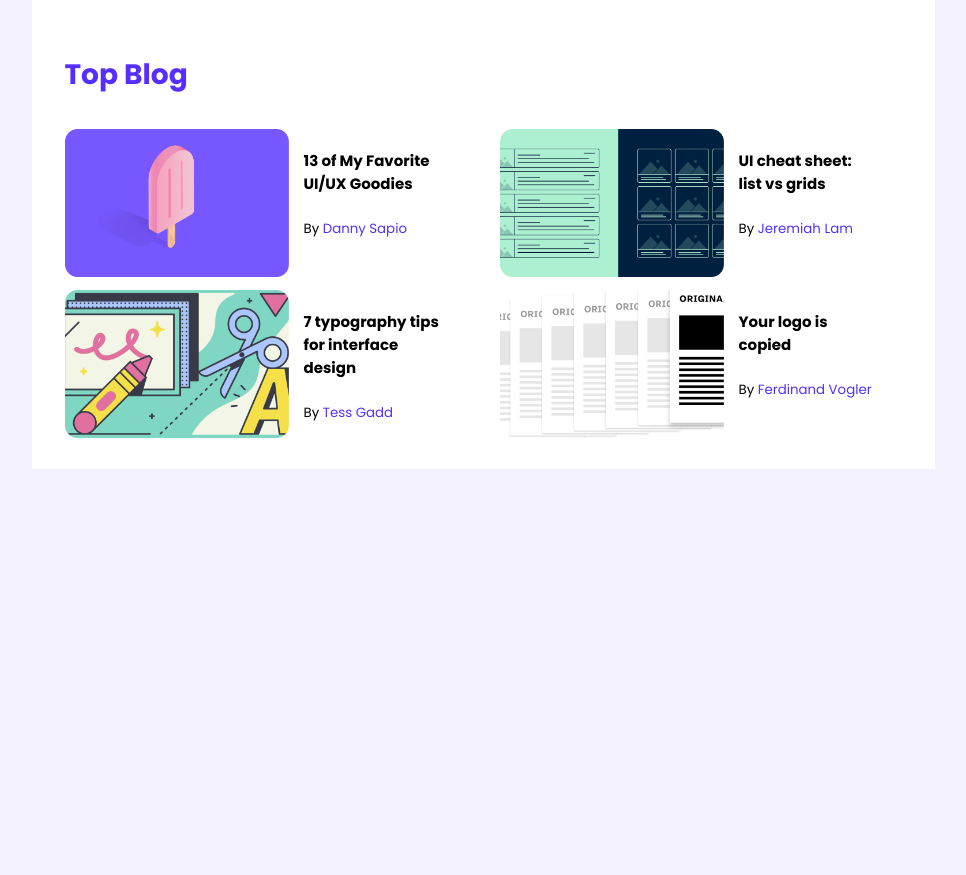
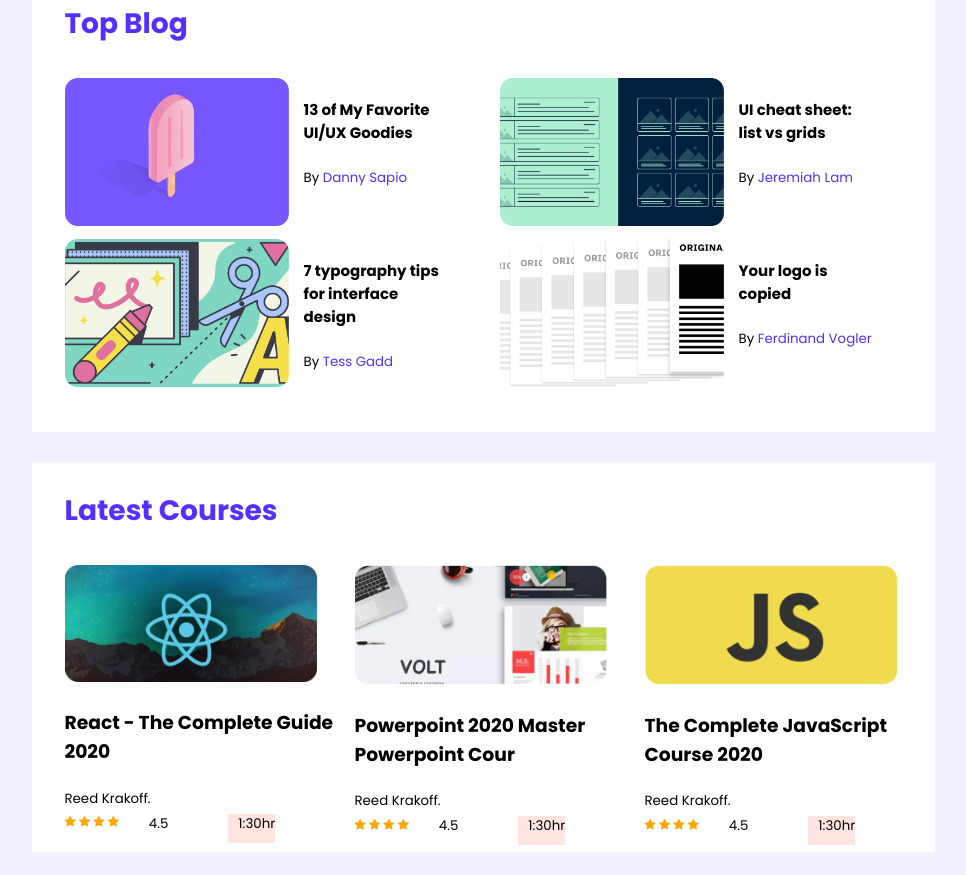
Before and after one commit to mahfujur-shohan/leader-board-css3, a plain HTML site: page index.html in a window 1280 px wide. Shown: the part 350-1225 px from the top of the page, without its empty margins (157-1123 px from the left). Before the commit the page ends 827 px from the top, so only its background shows below. Drawn offline with Linux system fonts and the light colour scheme.

Commit message:
almost done

```diff
--- a/index.html
+++ b/index.html
@@ -6,6 +6,8 @@
     <meta name="viewport" content="width=device-width, initial-scale=1.0">
     <link rel="stylesheet" href="styles/style.css">
     <title>leader board</title>
+    <!-- font awesome -->
+    <link rel="stylesheet" href="https://cdnjs.cloudflare.com/ajax/libs/font-awesome/4.7.0/css/font-awesome.min.css">
 </head>
 
 <body>
@@ -86,6 +88,78 @@
                 </div>
             </div>
         </section>
+        <section class="container">
+            <div class="latest-courses">
+                <div class="top-text">
+                    <h3>Latest Courses</h3>
+                </div>
+                <div class="courses">
+                    <div class="course">
+                        <img src="images/courses/course-1.png" alt="">
+                        <div>
+                            <h3>React - The Complete Guide 2020</h3>
+                            <small>Reed Krakoff.</small>
+                        </div>
+                        <div class="course-info">
+                            <div class="course-icon">
+                                <i class="fa fa-star"></i>
+                                <i class="fa fa-star"></i>
+                                <i class="fa fa-star"></i>
+                                <i class="fa fa-star"></i>
+                            </div>
+                            <div class="course-rating">
+                                <small>4.5</small>
+                            </div>
+                            <div class="course-duration">
+                                <small>1:30hr</small>
+                            </div>
+                        </div>
+                    </div>
+                    <div class="course">
+                        <img src="images/courses/course-2.png" alt="">
+                        <div>
+                            <h3>Powerpoint 2020 Master Powerpoint Cour</h3>
+                            <small>Reed Krakoff.</small>
+                        </div>
+                        <div class="course-info">
+                            <div class="course-icon">
+                                <i class="fa fa-star"></i>
+                                <i class="fa fa-star"></i>
+                                <i class="fa fa-star"></i>
+                                <i class="fa fa-star"></i>
+                            </div>
+                            <div class="course-rating">
+                                <small>4.5</small>
+                            </div>
+                            <div class="course-duration">
+                                <small>1:30hr</small>
+                            </div>
+                        </div>
+                    </div>
+                    <div class="course">
+                        <img src="images/courses/course-3.png" alt="">
+                        <div>
+                            <h3>The Complete JavaScript Course 2020</h3>
+                            <small>Reed Krakoff.</small>
+                        </div>
+                        <div class="course-info">
+                            <div class="course-icon">
+                                <i class="fa fa-star"></i>
+                                <i class="fa fa-star"></i>
+                                <i class="fa fa-star"></i>
+                                <i class="fa fa-star"></i>
+                            </div>
+                            <div class="course-rating">
+                                <small>4.5</small>
+                            </div>
+                            <div class="course-duration">
+                                <small>1:30hr</small>
+                            </div>
+                        </div>
+                    </div>
+                </div>
+            </div>
+        </section>
     </main>
 </body>
 
--- a/styles/style.css
+++ b/styles/style.css
@@ -7,12 +7,16 @@
 }
 main {
     display: flex;
-    justify-content: center;
+    flex-direction: column;
+    align-items: center;
 }
 .container {
     background-color: #FFFFFF;
     padding-left: 33px;
     width: 870px;
+    margin-top: 15px;
+    margin-bottom: 15px;
+    padding-bottom: 15px;
 }
 
 /* top players styles */
@@ -42,7 +46,6 @@
 .top-text {
     font-size: 24px;
     color: #562EFF;
-    padding-top: 5px;
     padding-bottom: 5px;
 }
 .player img {
@@ -52,7 +55,7 @@
 
 /* top blogs styles */
 .top-blogs {
-    margin-bottom: 31px;
+    padding-bottom: 30px;
 }
 .blogs {
     display: grid;
@@ -75,3 +78,30 @@
 .blog-author {
     color: #562EFF;
 }
+
+/* latest courses */
+.courses {
+    display: grid;
+    grid-template-columns: repeat(3, 1fr);
+}
+
+.course img {
+    width: 252px;
+}
+.course .course-info {
+    display: flex;
+    align-items: center;
+}
+.course-icon {
+    font-size: 12px;
+    color: orange;
+    margin-right: 30px;
+}
+.course-rating {
+    margin-right: 60px;
+}
+.course-duration small{
+    background: #FEE5DF;
+    padding-left: 10px;
+    padding-bottom: 10px;
+}
```
